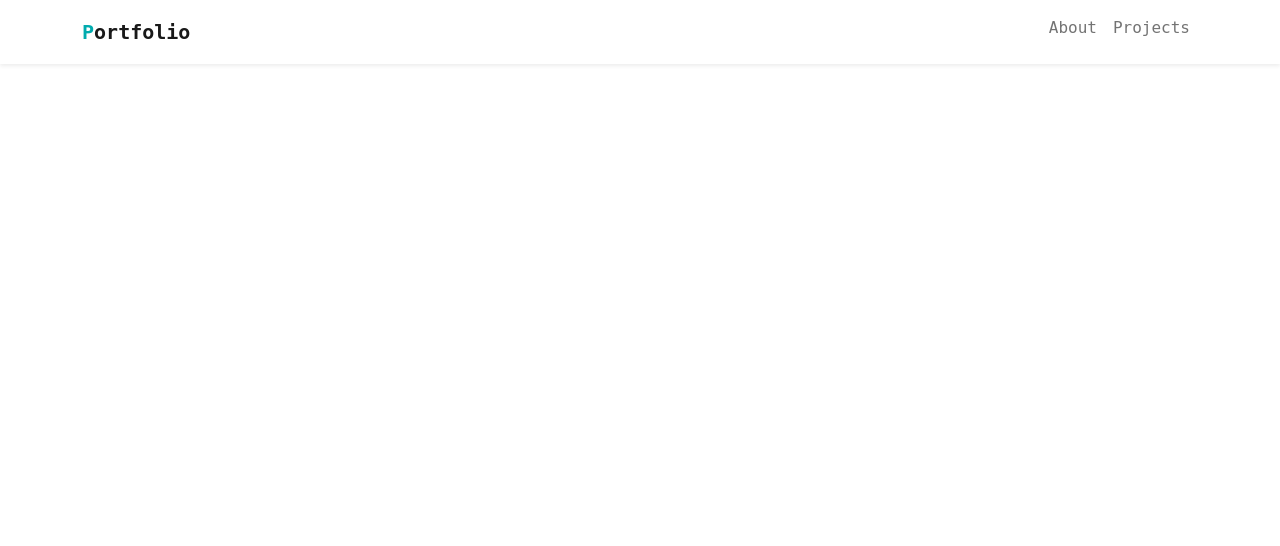
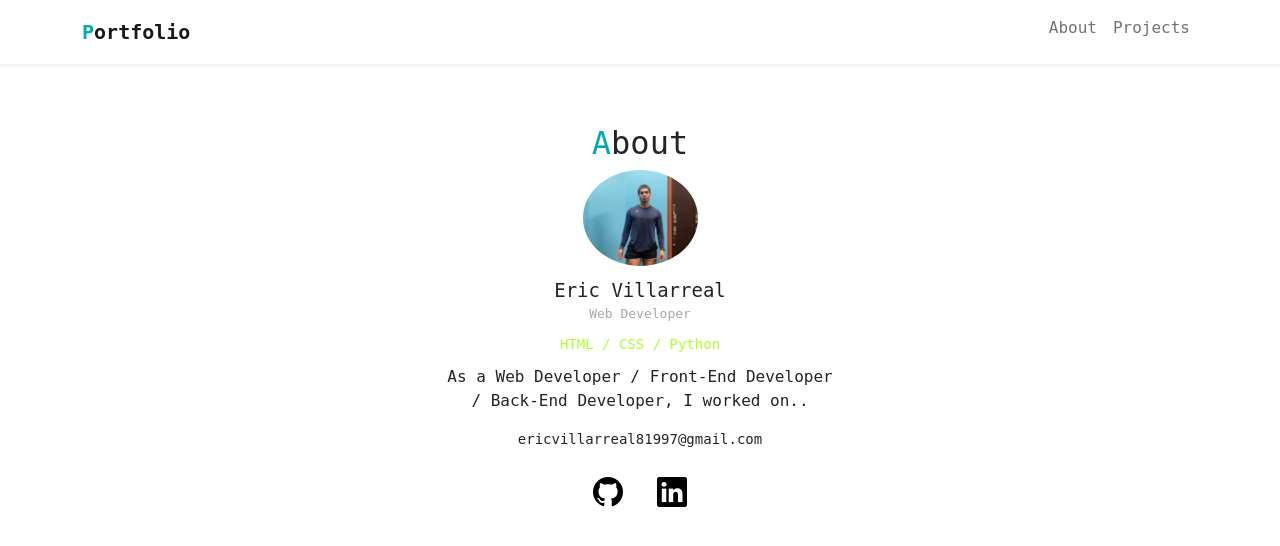
Before and after one commit to evillarreal18/Portfolio, a PHP site: page / in a window 1280 px wide. Shown: the top 546 px of the page. Run offline with PHP 8.4, Linux system fonts and the light colour scheme.

Commit message:
added the about section and did some designing

```diff
--- a/index.html
+++ b/index.html
@@ -4,6 +4,7 @@
     <meta charset="UTF-8">
     <meta http-equiv="X-UA-Compatible" content="IE=edge">
     <meta name="viewport" content="width=device-width, initial-scale=1.0">
+    <link rel="stylesheet" href="https://cdn.jsdelivr.net/npm/bootstrap-icons@1.8.1/font/bootstrap-icons.css">
     <link rel="icon" type="image/png" href="img/techis-logo.png"></link>
     <link href="https://cdn.jsdelivr.net/npm/bootstrap@5.1.3/dist/css/bootstrap.min.css" rel="stylesheet" integrity="sha384-1BmE4kWBq78iYhFldvKuhfTAU6auU8tT94WrHftjDbrCEXSU1oBoqyl2QvZ6jIW3" crossorigin="anonymous">
     <link rel="stylesheet" href="style.css">
@@ -28,6 +29,24 @@
         </div>
       </nav>
 
+      <div id="about">
+          <h2><span class="font-primary">A</span>bout</h2>
+          <img src="img/11B2447B-0165-49E8-BE51-7D4ECBAFE68B_1_201_a.jpeg">
+          <div class="name">Eric Villarreal</div>
+          <div class="vocation">Web Developer</div>
+          <div class="skills">HTML / CSS / Python</div>
+          <p>
+              As a Web Developer / Front-End Developer / Back-End Developer, I worked on..
+          </p>
+          <div class="email">ericvillarreal81997@gmail.com</div>
+          <div class="icons">
+              <a href="#"><i class="bi bi-github"></i></a>
+              <a href="#"><i class="bi bi-linkedin ms-3"></i></a>
+
+
+
+
+
     <script src="https://cdn.jsdelivr.net/npm/bootstrap@5.1.3/dist/js/bootstrap.bundle.min.js" integrity="sha384-ka7Sk0Gln4gmtz2MlQnikT1wXgYsOg+OMhuP+IlRH9sENBO0LRn5q+8nbTov4+1p" crossorigin="anonymous"></script>
 
 </body>
--- a/style.css
+++ b/style.css
@@ -4,14 +4,61 @@ COMMON
 
 *******************/
 
-body{
+body {
     font-family: "monospace",sans-serif;
 }
 
-.font-primary{
+.font-primary {
     color: #00ABAE
 }
-.title-icon{
+.title-icon {
     font-size: 20px;
     font-weight: bold;
 }
+/*********************
+
+ABOUT
+
+**********************/
+
+#about{
+    margin: 60px auto;
+    max-width: 400px;
+    text-align: center;
+}
+
+#about img{
+    border-radius: 60% ;
+    width: 115px;
+    margin-bottom: 10px;
+}
+
+#about .name{
+    font-size: 19px;
+}
+
+#about .vocation{
+    font-size: 13px;
+    color: #A8A8AB;
+    margin-bottom: 10px;
+}
+
+#about .skills{
+    font-size: 14px;
+    color: greenyellow;
+    margin-bottom: 10px;
+}
+
+#about .email{
+    margin-top: 14px;
+    font-size: 14px;
+}
+
+#about .icons{
+    margin-top: 20px;
+    font-size: 30px;
+}
+
+#about .icons a{
+    color: #000;
+}
```
Also changed, not shown: img/11B2447B-0165-49E8-BE51-7D4ECBAFE68B_1_201_a.jpeg (added).
